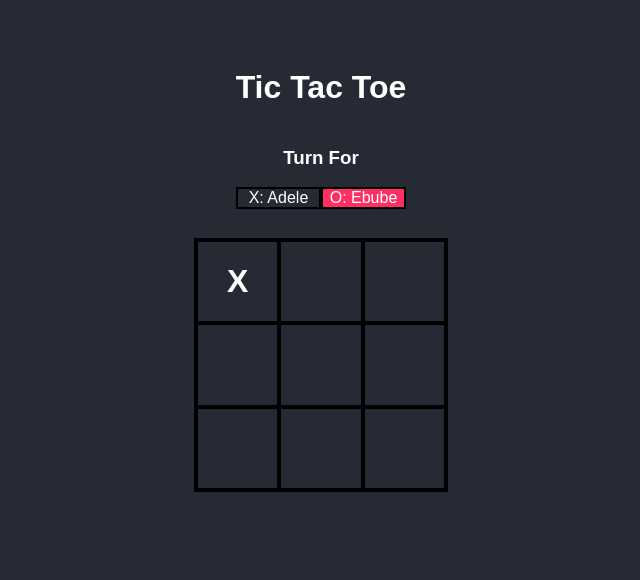
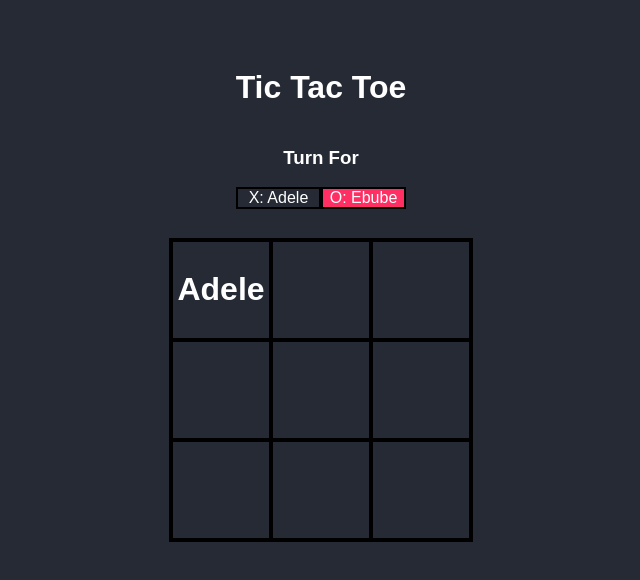
Before and after one commit to PapiAdele/Tic-Tac-Toe, a plain HTML site: page index.html in a window 1280 px wide. Both pictures are taken after a click on the element 564 px from the left and 281 px from the top of the page. Shown: the whole page, without its empty margins (327-967 px from the left). Drawn offline with Linux system fonts and the light colour scheme.

Commit message:
Adds javaScript

```diff
--- a/index.js
+++ b/index.js
@@ -1,6 +1,6 @@
 let boxes = document.querySelectorAll(".box");
 
-let turn = "X";
+let turn = "Adele";
 let isGameOver = false;
 
 boxes.forEach(e =>{
@@ -16,12 +16,12 @@ boxes.forEach(e =>{
 })
 
 function changeTurn(){
-    if(turn === "X"){
-        turn = "O";
+    if(turn === "Adele"){
+        turn = "Ebube";
         document.querySelector(".bg").style.left = "85px";
     }
     else{
-        turn = "X";
+        turn = "Adele";
         document.querySelector(".bg").style.left = "0";
     }
 }
@@ -41,7 +41,7 @@ function checkWin(){
 
         if (v0 != "" && v0 === v1 && v0 === v2){
         isGameOver = true;
-        document.querySelector("#results").innerHTML = turn + "win";
+        document.querySelector("#results").innerHTML = turn + " won";
         document.querySelector("#play-again").style.display = "inline";
 
 
@@ -71,7 +71,7 @@ function checkDraw(){
 
 document.querySelector("#play-again").addEventListener("click", ()=> {
     isGameOver = false;
-    turn ="X";
+    turn ="Adele";
     document.querySelector(".bg").style.left = "0";
     document.querySelector("#results").innerHTML = "";
     document.querySelector("#play-again").style.display = "none";
--- a/style.css
+++ b/style.css
@@ -62,8 +62,8 @@ body{
     display: grid;
     grid-template-columns: repeat(3,1fr);
     grid-template-rows: repeat(3,1fr);
-    height: 250px;
-    width: 250px;
+    height: 300px;
+    width: 300px;
     margin: 30px auto;
     border: 2px solid #000;
 }
```
